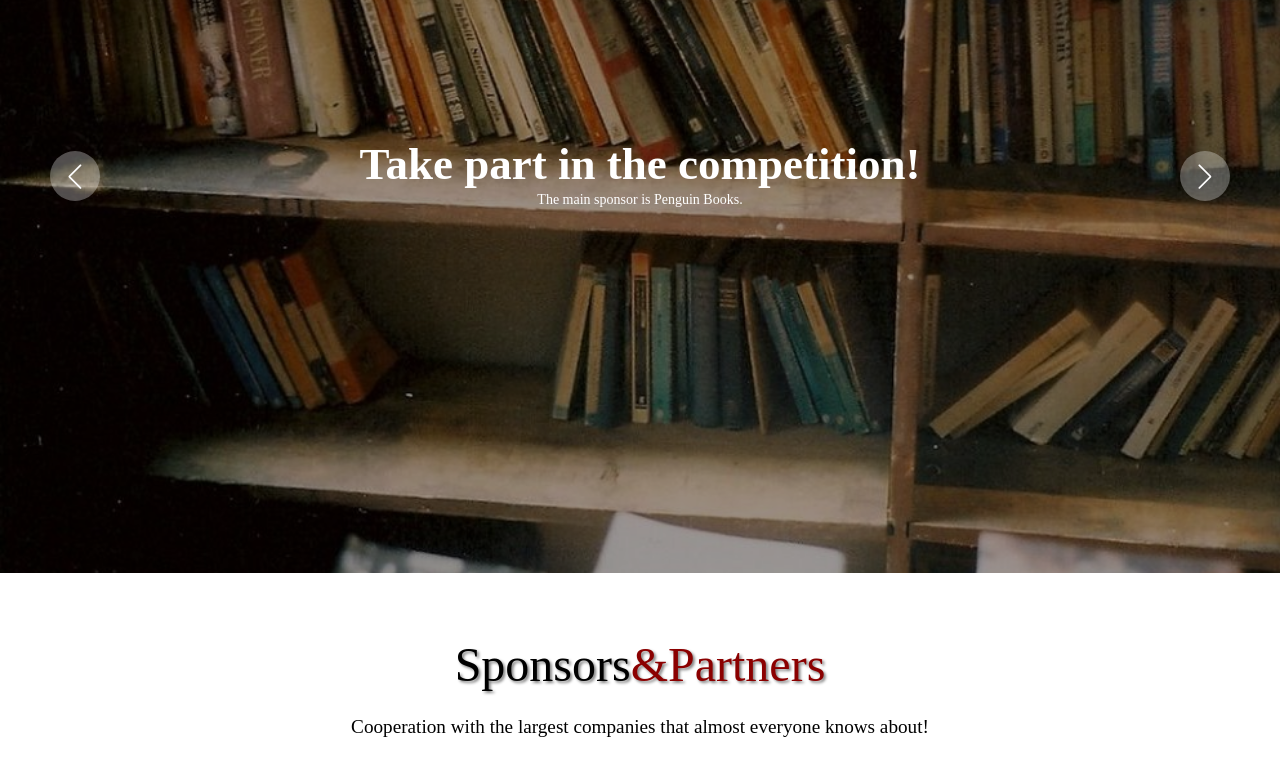
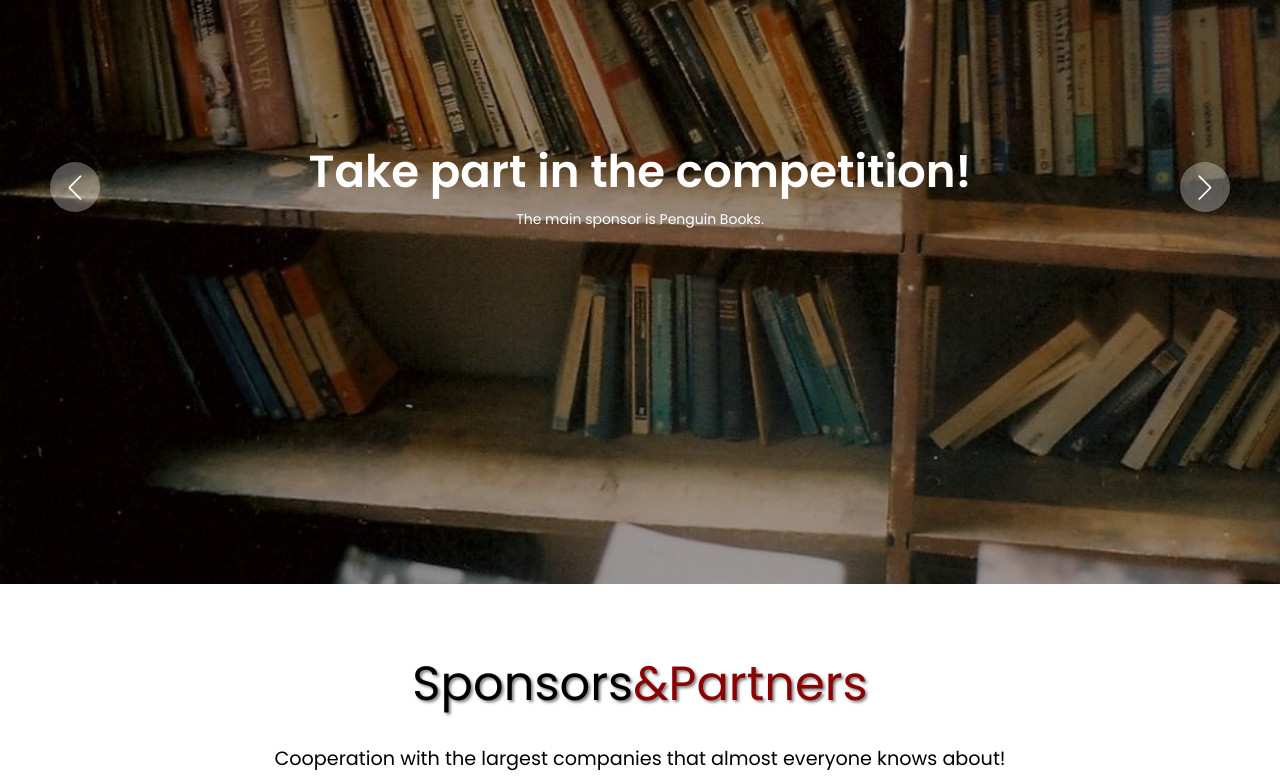
Before and after one commit to chlfr/JavaScript-project, a website built with webpack: page public/index.html in a window 1280 px wide. Shown: the part 1360-2140 px from the top of the page. Built offline with nearby package versions, Linux system fonts and the light colour scheme; files whose address does not match are found by name.

Commit message:
+++commit

```diff
--- a/styles/fonts.css
+++ b/styles/fonts.css
@@ -1,25 +1,5 @@
-@font-face {
-    font-family: 'Merriweather';
-    font-weight: regular;
-    src: url('../assets/fonts/Merriweather-Regular.eot'),
-         url('../assets/fonts/Merriweather-Regular.ttf') format('truetype');
-}
-
-@font-face {
-    font-family: 'Merriweather';
-    font-weight: bold;
-    src: url('../assets/fonts/Merriweather-Bold.eot'),
-         url('../assets/fonts/Merriweather-Bold.ttf') format('truetype'),
-         url('../assets/fonts/Merriweather-Bold.woff') format('woff');
-}
-
-@font-face {
-    font-family: 'Merriweather';
-    font-style: italic;
-    src: url('../assets/fonts/Merriweather-Italic.ttf') format('truetype'),
-         url('../assets/fonts/Merriweather-Italic.woff') format('woff');
-}
+@import url('https://fonts.googleapis.com/css2?family=Poppins:wght@300;400;500;600;700;800&display=swap');
 
 html {
-    font-family: 'Merriweather', serif;
+    font-family: 'Poppins', sans-serif;
 }
```
